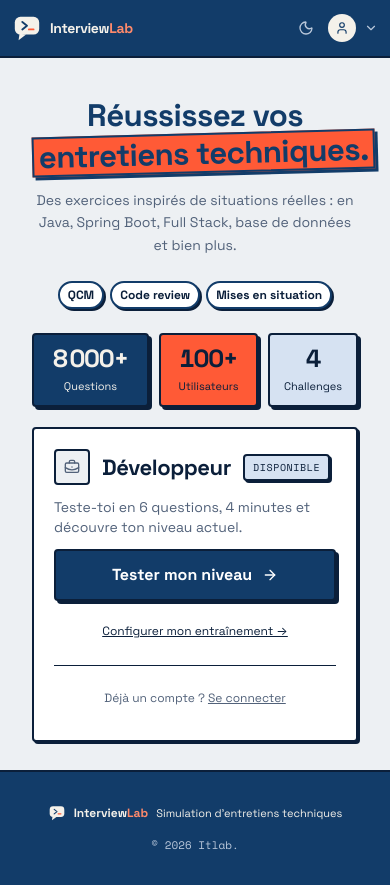
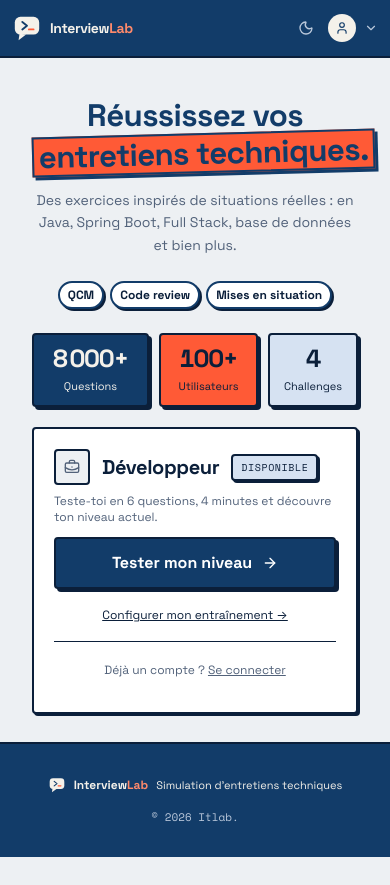
Before and after one commit to mouadboufenzi-kapoor/dev-interview-simulator, a React (Vite) app in the folder dev-interview-simulator-frontend/: page / in a window 390 px wide. After the commit the page ends 857 px from the top, so only its background shows below. Built offline with nearby package versions, Linux system fonts and the light colour scheme; no server answers.

Commit message:
fix(front): reduce mobile developer card spacing

```diff
--- a/dev-interview-simulator-frontend/src/components/SetupProfileStep.tsx
+++ b/dev-interview-simulator-frontend/src/components/SetupProfileStep.tsx
@@ -43,14 +43,14 @@ export const SetupProfileStep = ({ onPlacement, onPersonalize, onLogin }: Props)
               <div className="flex h-9 w-9 items-center justify-center rounded border-2 border-border bg-bg text-muted">
                 <BriefcaseBusiness className="h-4 w-4 stroke-[2]" />
               </div>
-              <h2 className="font-serif text-[22px] sm:text-[24px] font-bold leading-none text-text">
+              <h2 className="font-serif text-[20px] sm:text-[24px] font-bold leading-none text-text">
                 Développeur
               </h2>
               <span className="rounded border-2 border-border bg-selected px-2 py-1 font-mono text-[10px] uppercase tracking-[0.06em] text-text shadow-card">
                 Disponible
               </span>
             </div>
-            <p className="mt-3 text-sm text-muted">
+            <p className="mt-2 text-xs sm:text-sm text-muted">
               Teste-toi en 6 questions, 4 minutes et découvre ton niveau actuel.
             </p>
           </div>
@@ -68,11 +68,11 @@ export const SetupProfileStep = ({ onPlacement, onPersonalize, onLogin }: Props)
             <button
               type="button"
               onClick={onPersonalize}
-              className="mt-2 block min-h-11 text-xs text-link underline cursor-pointer"
+              className="mt-1 block min-h-11 text-xs text-link underline cursor-pointer"
             >
               Configurer mon entraînement →
             </button>
-            <div className="mt-3 w-full border-t border-border pt-[10px] text-center text-xs text-ink-secondary sm:mt-0">
+            <div className="mt-1 w-full border-t border-border pt-1.5 text-center text-xs text-ink-secondary sm:mt-0">
               Déjà un compte ?{' '}
               <button
                 type="button"
```
